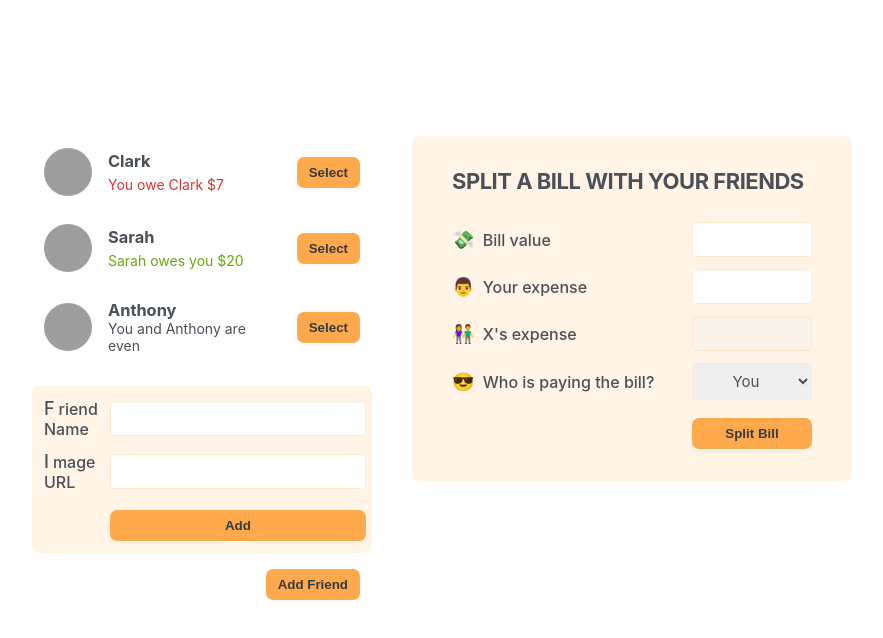
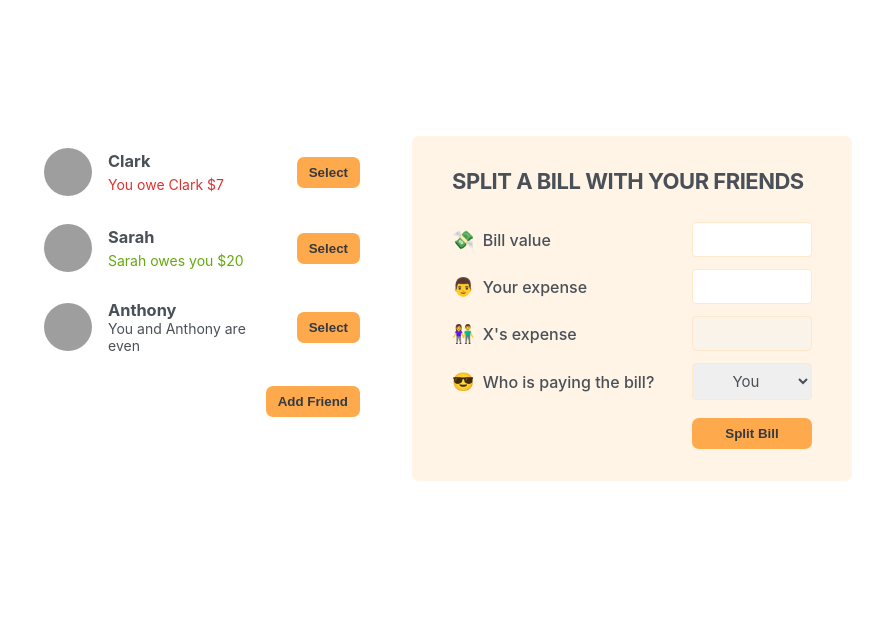
Before and after one commit to Erson1989x/Eat-and-Split, a React (Vite) app: page / in a window 1280 px wide. Shown: the top 638 px of the page, without its empty margins (198-1081 px from the left). Built offline with nearby package versions, Linux system fonts and the light colour scheme; grey boxes are pictures that could not be loaded.

Commit message:
progress

```diff
--- a/src/App.jsx
+++ b/src/App.jsx
@@ -3,15 +3,22 @@ import { FriendsList } from './components/FriendsList/FriendsList';
 import FormAddFriend from './components/FormAddFriend/FormAddFriend';
 import Button from './components/Button/Button';
 import FormSplitBill from './components/FormSplitBill/FormSplitBill';
+import { useState } from 'react';
 
 
 const App = () => {
+  const [showAddFriend, setShowAddFriend] = useState(false)
+
+  const handleShowAddFriend = () => {
+    setShowAddFriend(!showAddFriend)
+  }
+
   return (
     <div className='app'>
       <div className='sidebar'>
       <FriendsList />
-      <FormAddFriend />
-      <Button>Add Friend</Button>
+      {showAddFriend ? <FormAddFriend /> : ''}
+      <Button onClick={handleShowAddFriend}>{showAddFriend ? 'Close' : 'Add Friend'}</Button>
       </div>
       <FormSplitBill />
     </div>
--- a/src/components/Button/Button.jsx
+++ b/src/components/Button/Button.jsx
@@ -1,8 +1,8 @@
 import React from 'react'
 
-const Button = ( { children } ) => {
+const Button = ( { children, onClick } ) => {
   return (
-    <button className="button">{children}</button>
+    <button className="button" onClick = {() => onClick()}>{children}</button>
   )
 }
 
```
Also changed, not shown: src/components/FormSplitBill/FormSplitBill.jsx (+6 -6 lines).
